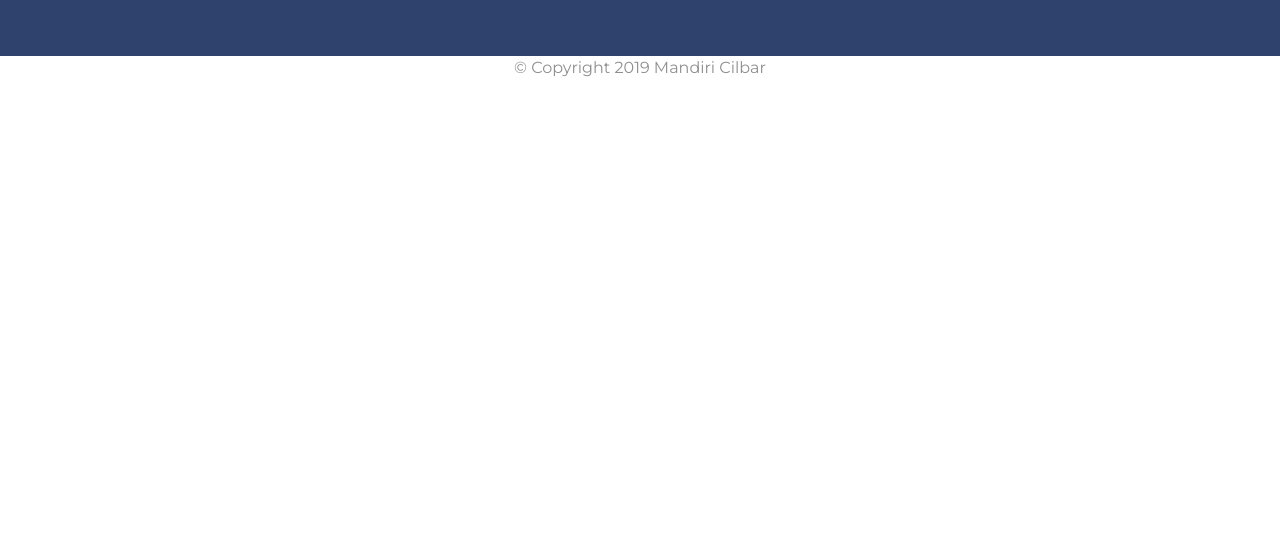
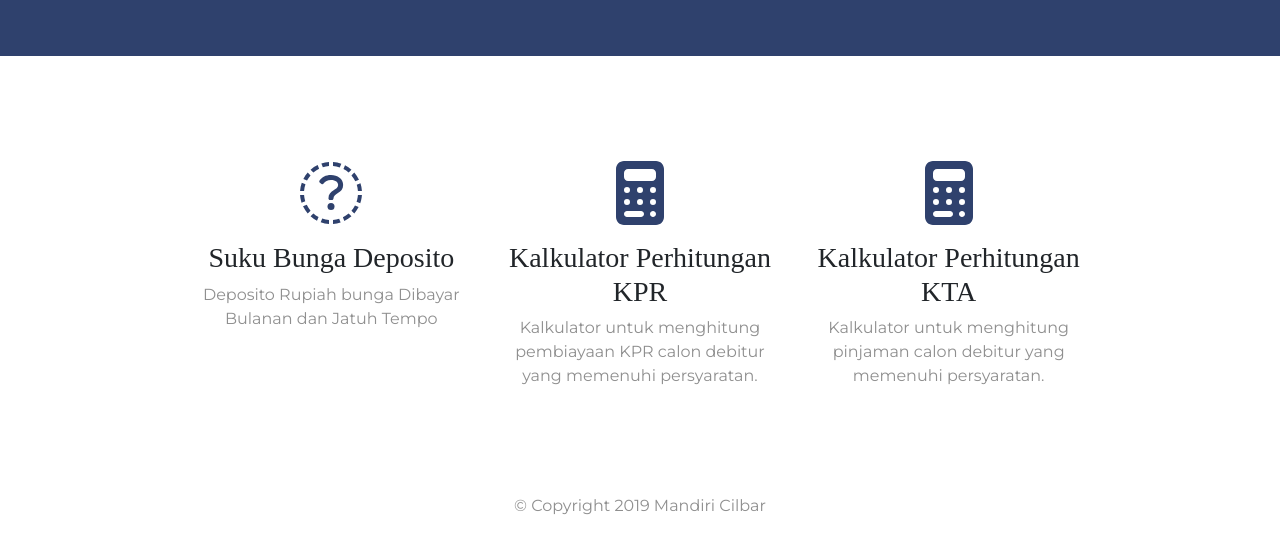
Before and after one commit to CilandakBarat/Cilbar, a plain HTML site: page index2.html in a window 1280 px wide. Shown: the part 1834-2368 px from the top of the page. Before the commit the page ends 1930 px from the top, so only its background shows below. Drawn offline with nearby package versions, Linux system fonts and the light colour scheme.

Commit message:
Update index2.html

```diff
--- a/index2.html
+++ b/index2.html
@@ -53,7 +53,7 @@
           <ul class="navbar-nav ml-auto">
 
             <li class="nav-item">
-              <a class="nav-link" href="https://www.bankmandiri.co.id/web/guest/tentang-mandiri">About</a>
+              <a class="nav-link" href="https://www.bankmandiri.co.id/web/guest/tentang-mandiri">Masukan</a>
             </li>
             <li class="nav-item">
               <a class="nav-link" href="https://whistleblowing.tips/wbs/@bmri-lettertoceo">Letter to CEO </a>
@@ -121,14 +121,14 @@
       </div>
 
       <div onclick="window.location.href = 'https://bit.ly/mvpkuning';" class="feature-box col-lg-4">
-        <i class="icon fa fa-credit-card fa-4x"></i>
+        <i class="icon fa fa-handshake-o fa-4x" aria-hidden="true"></i>
         <h3>MPV Kuning</h3>
         <p>MVP yang merupakan kepanjangan dari Motivate the people, Protect and serve, Value and behavior adalah sebuah program yang dijalankan untuk memudahkan penilaian performance pegawai pada akhir tahun.
         </p>
       </div>
 
-      <div onclick="window.location.href = 'http://bit.ly/mvpmerah';" class="feature-box col-lg-4">
-        <i class=" icon fa fa-shopping-cart fa-4x"></i>
+      <div onclick="window.location.href = 'https://bit.ly/mvp';" class="feature-box col-lg-4">
+        <i class="icon fa fa-child fa-4x" aria-hidden="true"></i>
         <h3> MVP Merah </h3>
         <p>MVP yang merupakan kepanjangan dari Motivate the people, Protect and serve, Value and behavior adalah sebuah program yang dijalankan untuk memudahkan penilaian performance pegawai pada akhir tahun.
         </p>
@@ -227,7 +227,35 @@
   </section>
 
 
+
    Footer -->
+  <section id="features">
+    <div class="row">
+      <div onclick="window.location.href = 'https://www.bankmandiri.co.id/web/guest/suku-bunga-dana';" class="feature-box col-lg-4 ">
+        <i class="icon fa fa-money fa-4x" aria-hidden="true"></i>
+        <h3 onclick="window.location.href = 'https://www.bankmandiri.co.id/web/guest/suku-bunga-dana';">Suku Bunga Deposito</h3>
+        <p>
+          Deposito Rupiah bunga Dibayar Bulanan dan Jatuh Tempo</p>
+      </div>
+
+      <div onclick="window.location.href = 'https://www.bankmandiri.co.id/web/guest/kalkulator-kpr';" class="feature-box col-lg-4">
+        <i class=" icon fa fa-calculator fa-4x "aria-hidden="true"></i>
+        <h3>Kalkulator Perhitungan KPR</h3>
+        <p>
+          Kalkulator untuk menghitung pembiayaan KPR calon debitur yang memenuhi persyaratan.
+        </p>
+      </div>
+
+      <div onclick="window.location.href = 'https://www.bankmandiri.co.id/web/guest/kalkulator-kta';" class="feature-box col-lg-4">
+        <i class=" icon fa fa-calculator fa-4x "aria-hidden="true"></i>
+        <h3> Kalkulator Perhitungan KTA </h3>
+        <p> Kalkulator untuk menghitung pinjaman calon debitur yang memenuhi persyaratan.
+        </p>
+      </div>
+
+    </div>
+
+  </section>
 
   <footer id="footer">
 
```
